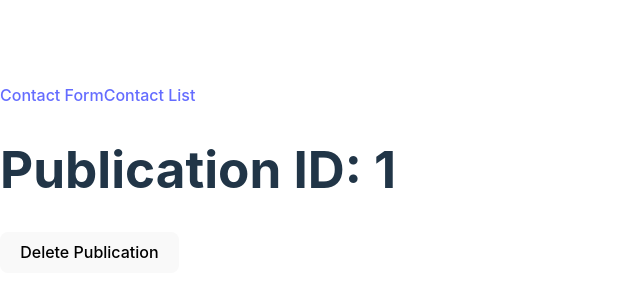
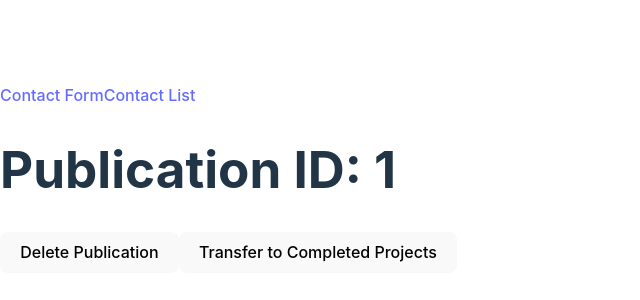
Before and after one commit to mitchalejo94/arenasInc, a React (Vite) app in the folder client/: page /contactList/1 in a window 1280 px wide. Shown: the part 222-522 px from the top of the page, without its empty margins (0-640 px from the left). Built offline with nearby package versions, Linux system fonts and the light colour scheme; no server answers.

Commit message:
Feat:Can transfer from contact to completedContact

```diff
--- a/client/src/components/CompletedContacts.jsx
+++ b/client/src/components/CompletedContacts.jsx
@@ -4,10 +4,8 @@ import axios from "axios";
 
 function CompletedContacts() {
   const [contactData, setContactData] = useState([]);
-  const { contactId } = useParams();
 
   useEffect(() => {
-    // Fetch completed contacts
     axios.get(`http://localhost:3003/completedContacts`).then((response) => {
       setContactData(response.data);
     });
@@ -20,7 +18,10 @@ function CompletedContacts() {
         {contactData.map((contact, index) => (
           <div key={index}>
             <div>UpdatedAt: {contact.updatedAt}</div>
-            <div>ContactId: {contact.contactId}</div>
+
+            <div>Name: {contact.name}</div>
+            <div>Message: {contact.message}</div>
+            <div>City and State: {contact.cityState}</div>
             {/* Render other properties as needed */}
           </div>
         ))}
--- a/client/src/components/Publication.jsx
+++ b/client/src/components/Publication.jsx
@@ -27,6 +27,16 @@ function Publication() {
     }
   };
 
+  const handleTransferToCompleted = async () => {
+    try {
+      await axios.post(`http://localhost:3003/completedContacts`, contactText);
+      await axios.delete(`http://localhost:3003/Contact/${id}`);
+      navigate("/contactList");
+    } catch (error) {
+      console.error(error, "can't transfer to completed list");
+    }
+  };
+
   return (
     <>
       <h1>Publication ID: {id}</h1>
@@ -37,6 +47,9 @@ function Publication() {
         <div>{contactText.phoneNumber}</div>
         <div>{contactText.cityState}</div>
         <button onClick={handleDelete}>Delete Publication</button>
+        <button onClick={handleTransferToCompleted}>
+          Transfer to Completed Projects
+        </button>
       </div>
     </>
   );
```
Also changed, not shown: 1 other file (tests, documents, lock files or other folders).
